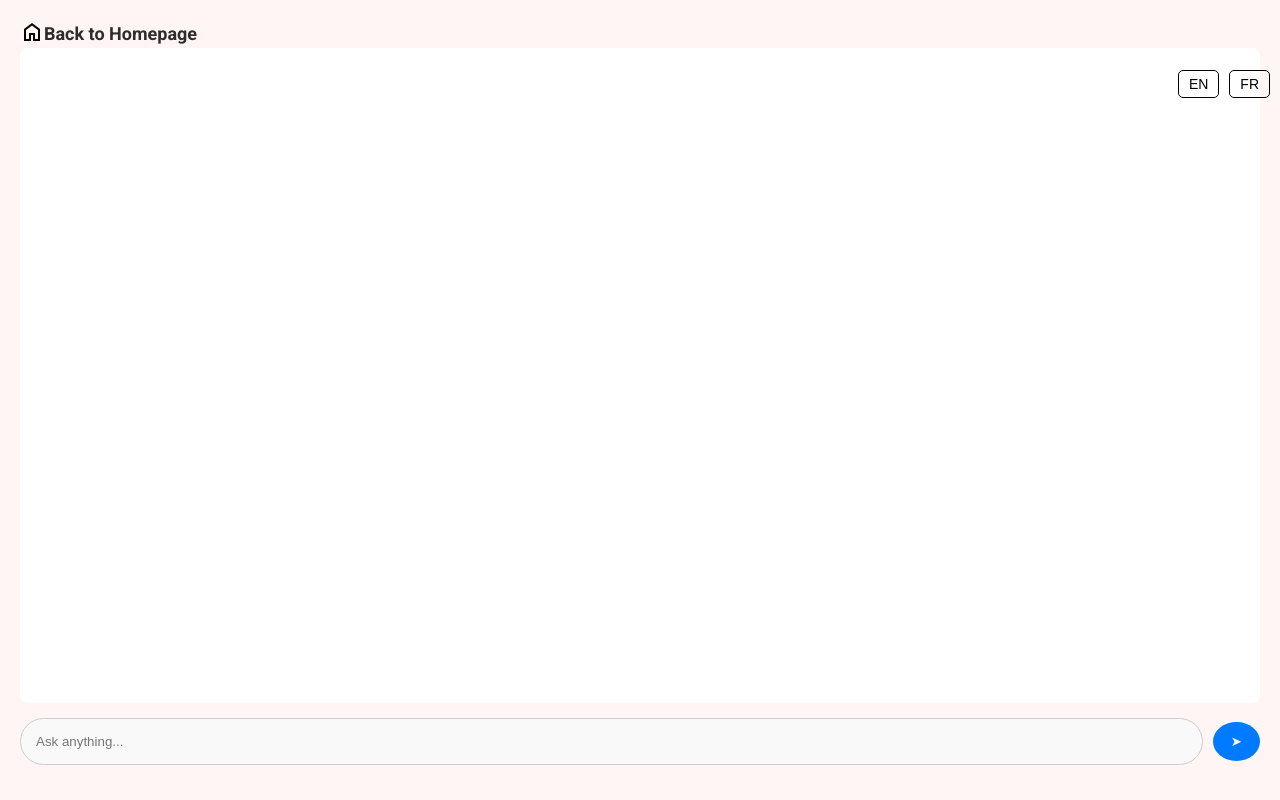
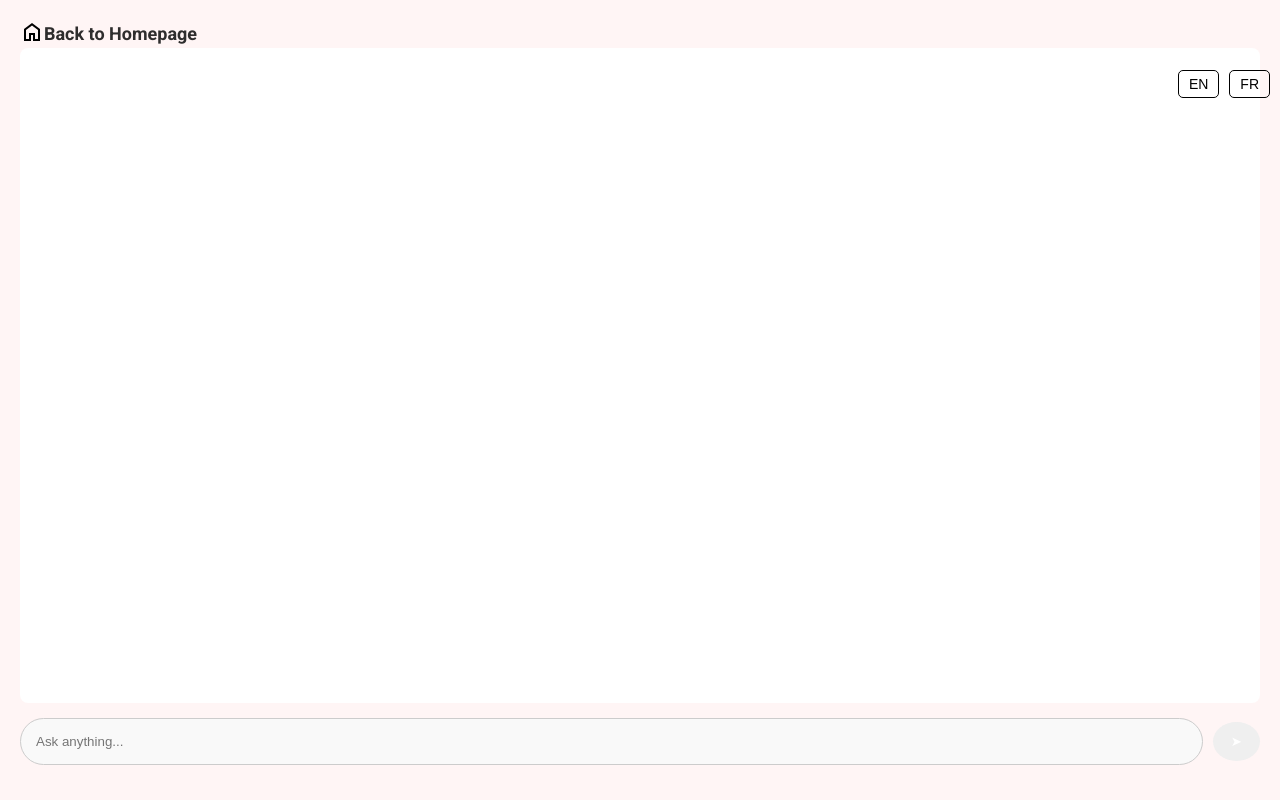
Before and after one commit to cedricdraghici/montreal-explorer, a React (Create React App) app in the folder frontend/: page /chat in a window 1280 px wide. Built offline with nearby package versions, Linux system fonts and the light colour scheme.

Commit message:
update chat again

```diff
--- a/frontend/src/components/Chat.js
+++ b/frontend/src/components/Chat.js
@@ -6,6 +6,7 @@ function Chat() {
   const navigate = useNavigate();
   const [messages, setMessages] = useState([]);
   const [input, setInput] = useState("");
+  const [sessionId, setSessionId] = useState(null);
   const [pendingResponse, setPendingResponse] = useState(false);
 
 
@@ -86,6 +87,7 @@ function Chat() {
     alignSelf: message.sender === "user" ? "flex-end" : "flex-start",
     backgroundColor: message.sender === "user" ? "#007BFF" : "#F3F3F3",
     color: message.sender === "user" ? "white" : "black",
+    position: 'relative',
   });
 
   const handleHomeButton = () => navigate('/');
@@ -103,6 +105,16 @@ function Chat() {
         {messages.map((message, index) => (
           <div key={index} style={messageStyles(message)}>
             {message.text}
+            {message.isStreaming && (
+              <div style={{
+                display: 'inline-block',
+                marginLeft: '8px',
+                animation: 'pulse 1s infinite',
+                fontSize: '0.8em'
+              }}>
+                ●
+              </div>
+            )}
           </div>
         ))}
       </div>
@@ -114,6 +126,7 @@ function Chat() {
           onChange={(e) => setInput(e.target.value)}
           placeholder="Ask anything..."
           onKeyPress={(e) => e.key === "Enter" && handleSendMessage()}
+          disabled={pendingResponse}
         />
         <button
           style={styles.sendButton}
@@ -174,10 +187,8 @@ const styles = {
   sendButton: {
     padding: "12px 18px",
     borderRadius: "50%",
-    backgroundColor: "#007BFF",
     color: "white",
     border: "none",
-    cursor: "pointer",
   },
 };
 
```
